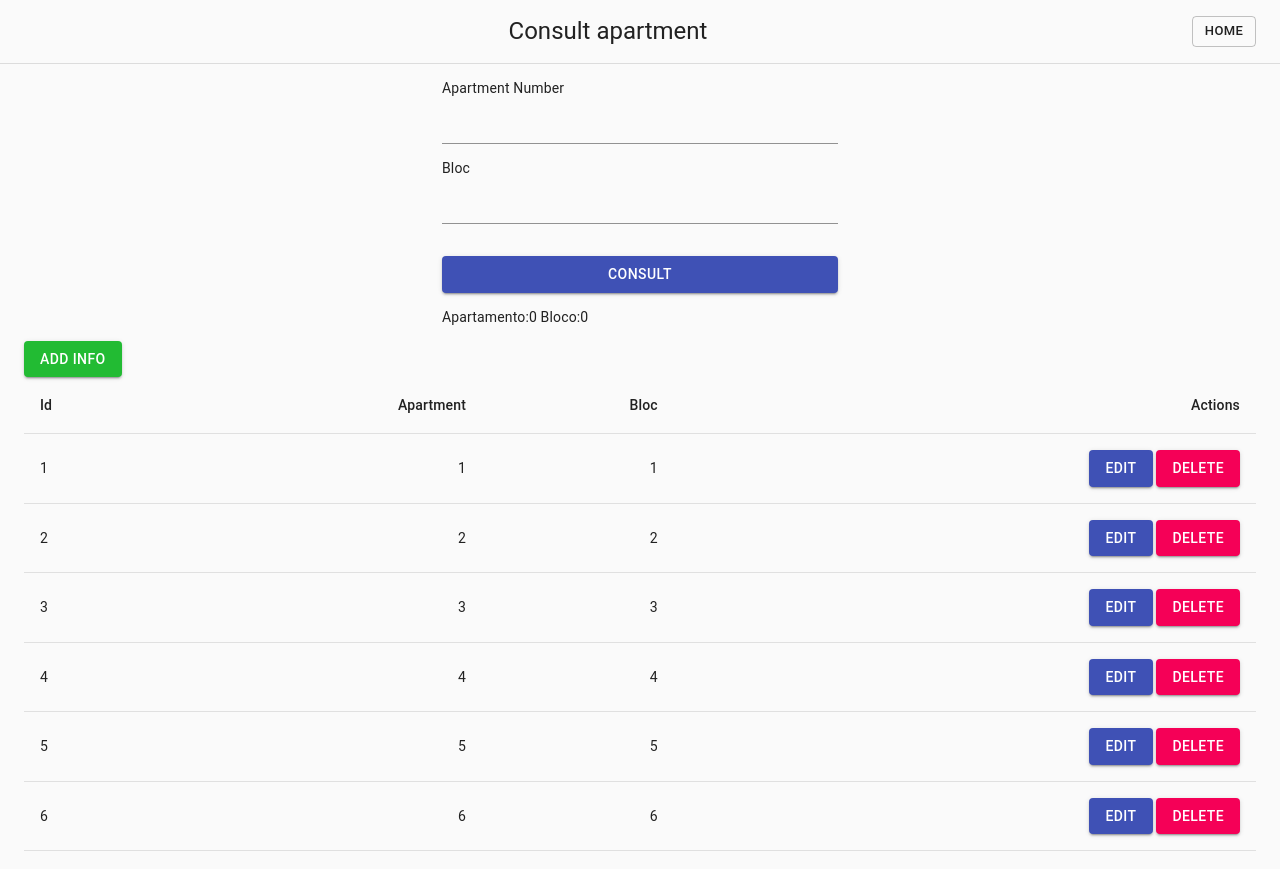
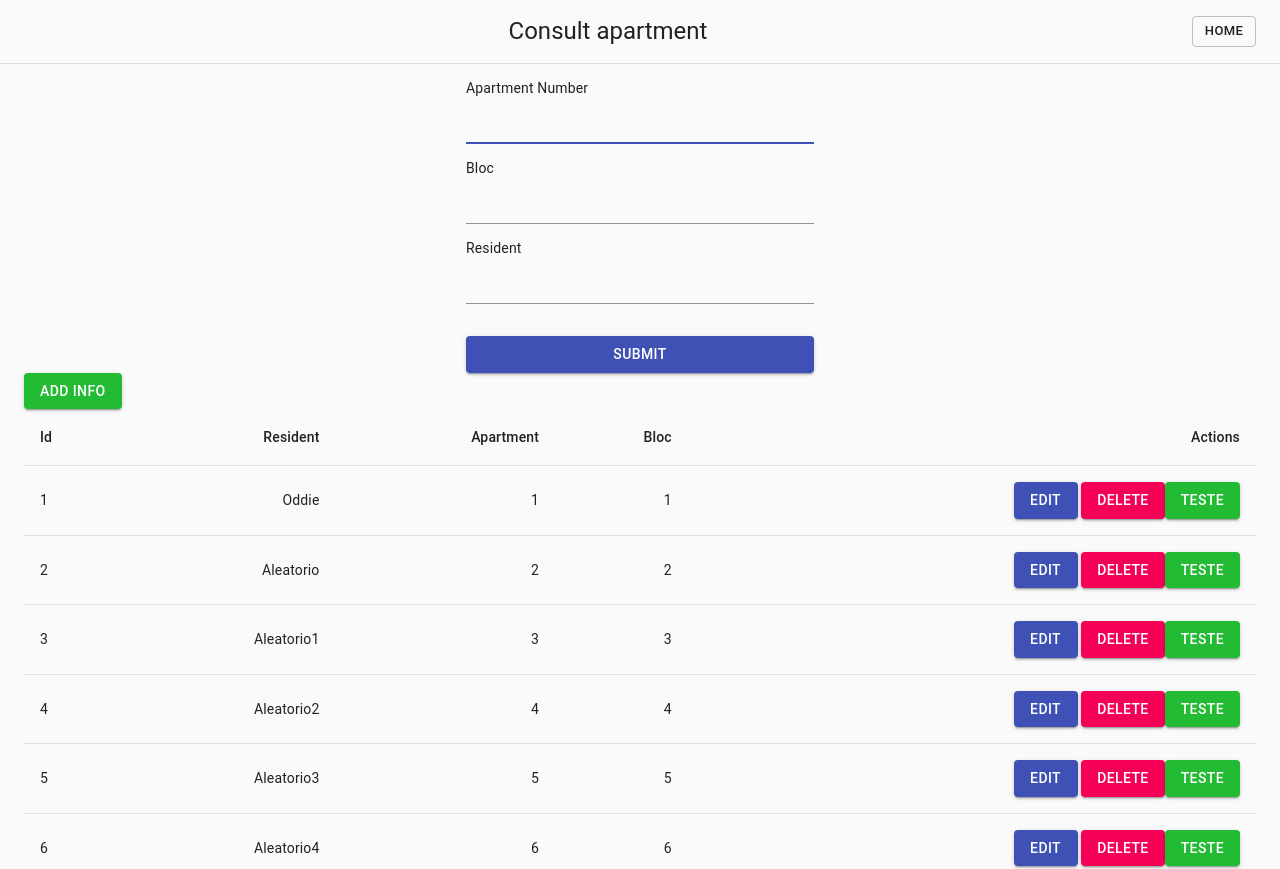
Before and after one commit to OddieMaster/Projects---aptManagement, a React (Create React App) app in the folder aptManagement/frontend/: page /consult in a window 1280 px wide. Shown: the top 869 px of the page. Built offline with nearby package versions, Linux system fonts and the light colour scheme.

Commit message:
Add delete and register functionality to table row

```diff
--- a/aptManagement/frontend/package.json
+++ b/aptManagement/frontend/package.json
@@ -11,6 +11,7 @@
     "bootstrap": "^4.6.0",
     "react": "^17.0.1",
     "react-dom": "^17.0.1",
+    "react-draggable": "^4.4.3",
     "react-router-dom": "^5.2.0",
     "react-scripts": "4.0.2",
     "reactstrap": "^8.9.0",
--- a/aptManagement/frontend/src/App.js
+++ b/aptManagement/frontend/src/App.js
@@ -1,56 +1,85 @@
-import React, {useState} from 'react'
-import SignIn from './components/SignIn'
-import {BrowserRouter as Router, Switch, Route}  from 'react-router-dom';
-import Register from './components/Register';
-import HomePage from './components/HomePage';
-import Consult from './components/Consult'
-import List from './components/pageComponents/List'
-import EditPage from './components/pageComponents/EditPage'
-import Delete from './components/pageComponents/Delete'
+import React, { useState } from "react";
+import SignIn from "./components/SignIn";
+import { BrowserRouter as Router, Switch, Route } from "react-router-dom";
+import Register from "./components/Register";
+import HomePage from "./components/HomePage";
+import Consult from "./components/Consult";
+import List from "./components/pageComponents/List";
+import EditPage from "./components/pageComponents/EditPage";
+import AddInfoPage from "./components/pageComponents/AddInfoPage";
 
 
 function App() {
+  const [data, setData] = useState([
+    { id: 1, apartment: "1", bloc: "1", resident: "Oddie" },
+    { id: 2, apartment: "2", bloc: "2", resident: "Aleatorio" },
+    { id: 3, apartment: "3", bloc: "3", resident: "Aleatorio1" },
+    { id: 4, apartment: "4", bloc: "4", resident: "Aleatorio2" },
+    { id: 5, apartment: "5", bloc: "5", resident: "Aleatorio3" },
+    { id: 6, apartment: "6", bloc: "6", resident: "Aleatorio4" },
+  ]);
 
+  console.log(data);
 
+  function deleteItem(id) {
+    const tempData = data.filter((item) => item.id !== id);
+     setData(tempData);
+    console.log(tempData)
+    console.log(id)
+    console.log("ativou!")
+  }
 
-  const [data, setData] = useState(
-    [
-        {id: 1, apartment: "1", bloc: "1"},
-        {id: 2, apartment: "2", bloc: "2"},
-        {id: 3, apartment: "3", bloc: "3"},
-        {id: 4, apartment: "4", bloc: "4"},
-        {id: 5, apartment: "5", bloc: "5"},
-        {id: 6, apartment: "6", bloc: "6"},
-    ]
-)
+  function addItem(apartment, bloc, resident) {
+    console.log({ resident });
+
+    setData([
+      ...data,
+      {
+        id: data.length + 1,
+        apartment: apartment,
+        bloc: bloc,
+        resident: resident,
+      },
+    ]);
+
+    console.log("Foi caralho");
+  }
 
   return (
-    <Router >
+    /*  <>
+    <p>O botão está aqui!</p>
+    <button onClick={()=> addItem()}>Testando</button>
+    <p>Apartamento</p>
+    <div>
+    <input autoFocus type="number" id="apartment"></input>
+    </div>
+    <p>Bloco</p>
+    <div>
+    <input type="number" id="bloc"></input>
+    </div>
+    <p>Resident</p>
+    <div>
+    <input type="text" id="resident"></input>
+    </div>
+    */
+
+    <Router>
       <Switch>
-        <Route path ="/" exact component= {SignIn}/>
-        <Route path ="/register" exact component= {Register}/>
-        <Route path="/homePage" component={HomePage}/>
+        <Route path="/" exact component={SignIn} />
+        <Route path="/register" exact component={Register} />
+        <Route path="/homePage" component={HomePage} />
 
         <Route path="/consult">
-          <Consult
-            data={data}
-
-          /></Route>
-
-        <Route path="/List">
-          <List
-            data={data}
-          /></Route>
+          <Consult data={data} addItem={addItem} deleteItem={deleteItem} />
+        </Route>
 
         <Route path="/EditPage">
-          <EditPage
-            data={data}
-          /></Route>
+          <EditPage data={data} addItem={addItem} />
+        </Route>
 
-        <Route path="/Delete">
-          <Delete
-            data={data}
-          /></Route>
+        <Route path="/AddInfoPage">
+          <AddInfoPage data={data} addItem={addItem} />
+        </Route>
       </Switch>
     </Router>
   );
--- a/aptManagement/frontend/src/components/Consult.js
+++ b/aptManagement/frontend/src/components/Consult.js
@@ -1,49 +1,40 @@
-import React, { useState } from 'react';
-import GlobalHeader from './pageComponents/GlobalHeader';
-import { Input } from '@material-ui/core';
-import { makeStyles } from '@material-ui/core/styles';
-import Container from '@material-ui/core/Container';
-import CssBaseline from '@material-ui/core/CssBaseline';
-import Button from '@material-ui/core/Button';
-import List from './pageComponents/List'
+import React, { useState } from "react";
+import GlobalHeader from "./pageComponents/GlobalHeader";
+import { makeStyles } from "@material-ui/core/styles";
+import Container from "@material-ui/core/Container";
+import CssBaseline from "@material-ui/core/CssBaseline";
+import List from "./pageComponents/List";
+import Button from "@material-ui/core/Button";
+import { Input } from "@material-ui/core";
+import Footer from "./pageComponents/Footer";
+import AddInfoPage from "./pageComponents/AddInfoPage";
 
 const useStyles = makeStyles((theme) => ({
   input: {
-
-        margin: 'auto',
-        display: 'flex',
+    margin: "auto",
+    display: "flex",
   },
   button: {
     marginTop: theme.spacing(4),
-    }
+  },
 }));
 
-
-
 const Consult = (props) => {
-
-    const [apartament, setApartament] = useState(0);
-    const [bloc, setBloc] = useState(0);
-    const classes = useStyles()
-
+  const classes = useStyles();
+  console.log(props);
   return (
     <>
-        <GlobalHeader title="Consult apartment"/>
+      <GlobalHeader title="Consult apartment" />
       <Container component="main" maxWidth="xs">
         <CssBaseline>
-                        <p>Apartment Number</p>
+          <AddInfoPage data={props.data} addItem={props.addItem} />
+          {/*   <p>Apartment Number</p>
 
-                        <Input
-                        className={classes.input}
-                        onChange={event => setApartament(event.target.value)}
+          <Input className={classes.input} autoFocus />
 
-                        />
           <p>Bloc</p>
 
-                        <Input
-                        className={classes.input}
-                        onChange={event => setBloc(event.target.value)}
-                        />
+          <Input className={classes.input} />
 
           <Button
             fullWidth
@@ -51,17 +42,15 @@ const Consult = (props) => {
             variant="contained"
             color="primary"
             className={classes.button}
-                        >Consult</Button>
-
-                        <p>Apartamento:{apartament} Bloco:{bloc}</p>
+          >
+            {" "}
+            Consult
+            {props.title}{" "}
+          </Button> */}
         </CssBaseline>
       </Container>
-                <List
-                    data={props.data}
-                />
-            <div id="teste"></div>
-
-
+      <List data={props.data} deleteItem={props.deleteItem} />
+      <Footer title="Apartment Management" description="Kiper v1.0" />
     </>
   );
 };
--- /dev/null
+++ b/aptManagement/frontend/src/components/pageComponents/AddInfoPage.js
@@ -0,0 +1,97 @@
+import React, {useState}  from 'react';
+import Button from '@material-ui/core/Button';
+import { Input } from '@material-ui/core';
+import { makeStyles } from '@material-ui/core/styles'
+import Container from '@material-ui/core/Container';
+import CssBaseline from '@material-ui/core/CssBaseline';
+import GlobalHeader from './GlobalHeader';
+import Footer from './Footer';
+
+const useStyles = makeStyles((theme) => ({
+    input: {
+
+        margin: 'auto',
+        display: 'flex',
+    },
+    button: {
+        marginTop: theme.spacing(4),
+    }
+}));
+
+
+const AddInfoPage = (props) => {
+
+    const [apartment, setAparment] = useState([]);
+    const [bloc, setBloc] = useState([]);
+    const [resident, setResident] = useState([]);
+
+    const classes = useStyles()
+
+
+    function handleChangeApartment (event){
+        let textAp = event.target.value;
+        console.log({textAp})
+        setAparment(textAp)
+    }
+
+    function handleChangeBloc(event){
+        let textBloc = event.target.value;
+        console.log({textBloc})
+        setBloc(textBloc)
+    }
+
+    function handleChangeResident(event){
+        let textDw = event.target.value;
+        console.log({textDw})
+        setResident(textDw)
+    }
+
+    console.log(props)
+
+    return (
+        <>
+           {/*  <GlobalHeader title="Add Resident, Aparment and Bloc" /> */}
+             <Container component="main" maxWidth="xs">
+                    <CssBaseline>
+                <p>Apartment Number</p>
+
+                <Input
+                    className={classes.input}
+                    autoFocus
+                    id="aparment"
+                    value={apartment}
+                    onChange={handleChangeApartment}
+                />
+
+                <p>Bloc</p>
+
+                <Input
+                    className={classes.input}
+                    id="bloc"
+                    value={bloc}
+                    onChange={handleChangeBloc}
+                />
+                <p> Resident</p>
+                 <Input
+                    className={classes.input}
+                    id="resident"
+                    value={resident}
+                    onChange={handleChangeResident}
+                />
+
+                <Button
+                    fullWidth
+                    type="submit"
+                    variant="contained"
+                    color="primary"
+                    className={classes.button}
+                    onClick={(() => props.addItem(apartment, bloc, resident))}
+                >Submit </Button>
+                </CssBaseline>
+                </Container>
+            {/*     <Footer  title="Apartment Management" description="Kiper v1.0"/> */ }
+        </>
+    );
+};
+
+export default AddInfoPage;
--- a/aptManagement/frontend/src/components/pageComponents/EditPage.js
+++ b/aptManagement/frontend/src/components/pageComponents/EditPage.js
@@ -1,6 +1,5 @@
 import React, {useState} from 'react';
-import Button from '@material-ui/core/Button';
-import TextField from '@material-ui/core/TextField';
+
 
 
 const PopupEdit = (props) => {
@@ -10,8 +9,7 @@ const PopupEdit = (props) => {
 
     return (
             <>
-               <p>teste {props.a}</p>
-
+            <p>teste</p>
             </>
 
     );
--- a/aptManagement/frontend/src/components/pageComponents/List.js
+++ b/aptManagement/frontend/src/components/pageComponents/List.js
@@ -1,47 +1,53 @@
-import React , {useState} from 'react';
-import Button from '@material-ui/core/Button';
-import CssBaseline from '@material-ui/core/CssBaseline';
-import Container from '@material-ui/core/Container';
-import { makeStyles } from '@material-ui/core/styles';
-import Table from '@material-ui/core/Table';
-import TableBody from '@material-ui/core/TableBody';
-import TableCell from '@material-ui/core/TableCell';
-import TableHead from '@material-ui/core/TableHead';
-import TableRow from '@material-ui/core/TableRow';
-
+import React, { useState } from "react";
+import Button from "@material-ui/core/Button";
+import CssBaseline from "@material-ui/core/CssBaseline";
+import Container from "@material-ui/core/Container";
+import { makeStyles } from "@material-ui/core/styles";
+import Table from "@material-ui/core/Table";
+import TableBody from "@material-ui/core/TableBody";
+import TableCell from "@material-ui/core/TableCell";
+import TableHead from "@material-ui/core/TableHead";
+import TableRow from "@material-ui/core/TableRow";
+import PopupDelete from "./PopupDelete";
 
 const useStyles = makeStyles((theme) => ({
-
   button: {
-
     backgroundColor: "#22bb33",
     color: "white",
-
   },
   table: {
     minWidth: 650,
-      }
+  },
 }));
 
 const List = (props) => {
+  const classes = useStyles();
 
-    const classes = useStyles()
 
-    console.log(props)
+
+   console.log(props);
 
   return (
     <>
       <Container>
         <CssBaseline>
-                <Button variant="contained" title="add Info" className={classes.button} >Add info</Button>
+          <Button
+            variant="contained"
+            title="add Info"
+            className={classes.button}
+            href="/AddInfoPage"
+          >
+            Add info
+          </Button>
+
           <Table className={classes.table} aria-label="simple table">
             <TableHead>
               <TableRow>
                 <TableCell>Id</TableCell>
+                <TableCell align="right">Resident</TableCell>
                 <TableCell align="right">Apartment</TableCell>
                 <TableCell align="right">Bloc</TableCell>
                 <TableCell align="right">Actions</TableCell>
-
               </TableRow>
             </TableHead>
             <TableBody>
@@ -50,21 +56,38 @@ const List = (props) => {
                   <TableCell component="th" scope="row">
                     {row.id}
                   </TableCell>
+                  <TableCell align="right">{row.resident}</TableCell>
                   <TableCell align="right">{row.apartment}</TableCell>
                   <TableCell align="right">{row.bloc}</TableCell>
                   <TableCell align="right">
-                             <Button variant="contained" title="Edit" color="primary"  href="/EditPage" >Edit</Button>{" "}
-                             <Button variant="contained" title="Delete" color="secondary" href="/Delete">Delete</Button>
+                    <Button
+                      variant="contained"
+                      title="Edit"
+                      color="primary"
+                      href="/EditPage"
+                      onClick={(event) => {
+                        console.log("teste");
+                      }}
+                    >
+                      Edit
+                    </Button>{" "}
+                    <PopupDelete title="Delete" id={row.id}></PopupDelete>
+                    <Button
+                      variant="contained"
+                      title="add Info"
+                      className={classes.button}
+                      onClick={() => props.deleteItem(row.id)}
+                    >
+                      teste
+                    </Button>
                   </TableCell>
                 </TableRow>
               ))}
             </TableBody>
-
           </Table>
         </CssBaseline>
       </Container>
     </>
-
   );
 };
 
--- /dev/null
+++ b/aptManagement/frontend/src/components/pageComponents/PopupDelete.js
@@ -0,0 +1,70 @@
+import React from "react";
+import Button from "@material-ui/core/Button";
+import Dialog from "@material-ui/core/Dialog";
+import DialogActions from "@material-ui/core/DialogActions";
+import DialogContent from "@material-ui/core/DialogContent";
+import DialogContentText from "@material-ui/core/DialogContentText";
+import DialogTitle from "@material-ui/core/DialogTitle";
+import useMediaQuery from "@material-ui/core/useMediaQuery";
+import { useTheme } from "@material-ui/core/styles";
+
+const PopupEdit = (props) => {
+  const [open, setOpen] = React.useState(false);
+
+  const theme = useTheme();
+
+  const fullScreen = useMediaQuery(theme.breakpoints.down("sm"));
+
+  const handleClose = () => {
+    setOpen(false);
+  };
+  const handleOpen = () => {
+    setOpen(true);
+  };
+
+  console.log(props);
+  console.log(props.id);
+
+  function teste() {
+    let id = props.id;
+    console.log("teste");
+    setOpen(false);
+    console.log(id);
+    props.deleteItems(id);
+  }
+
+  return (
+    <>
+      <Button variant="contained" color="secondary" onClick={handleOpen}>
+        {props.title}
+      </Button>
+      <Dialog
+        fullScreen={fullScreen}
+        open={open}
+        onClose={handleClose}
+        aria-labelledby="responsive-dialog-title"
+      >
+        <DialogTitle id="responsive-dialog-title">
+          {"Você tem certeza?"}
+        </DialogTitle>
+        <DialogContent>
+          <DialogContentText>
+            Deseja realmente deletas todas as informações? O morador ainda
+            permanecerá no banco de dados, porém o Apartamento e Bloco será
+            deletado!
+          </DialogContentText>
+        </DialogContent>
+        <DialogActions>
+          <Button autoFocus onClick={handleClose} color="primary">
+            Cancel
+          </Button>
+          <Button onClick={() => teste()} color="primary" autoFocus>
+            Delete
+          </Button>
+        </DialogActions>
+      </Dialog>
+    </>
+  );
+};
+
+export default PopupEdit;
--- a/aptManagement/frontend/src/index.js
+++ b/aptManagement/frontend/src/index.js
@@ -4,8 +4,7 @@ import App from './App';
 
 
 ReactDOM.render(
-  <React.StrictMode>
-    <App />
-  </React.StrictMode>,
+
+    <App />,
   document.getElementById('root')
 );
```
Also changed, not shown: 1 other file (tests, documents, lock files or other folders). Lines whose indentation alone changed are shown as unchanged.
